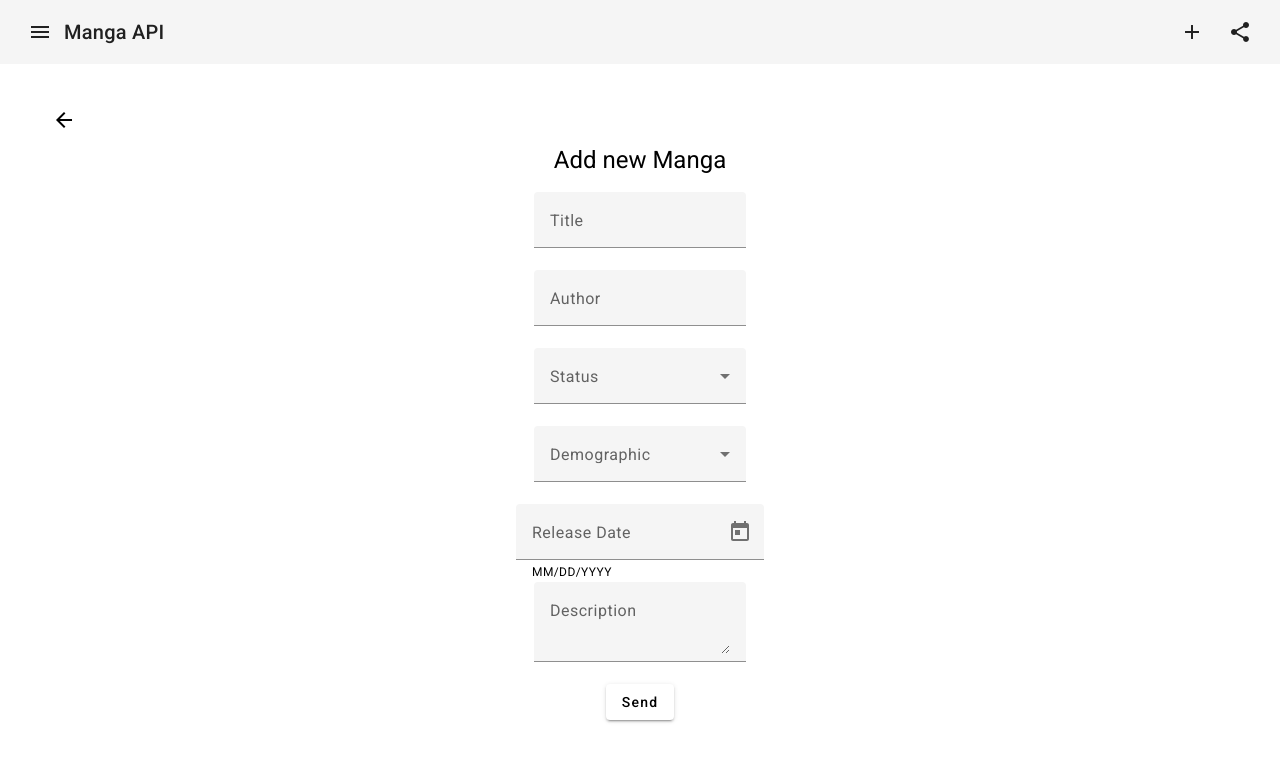
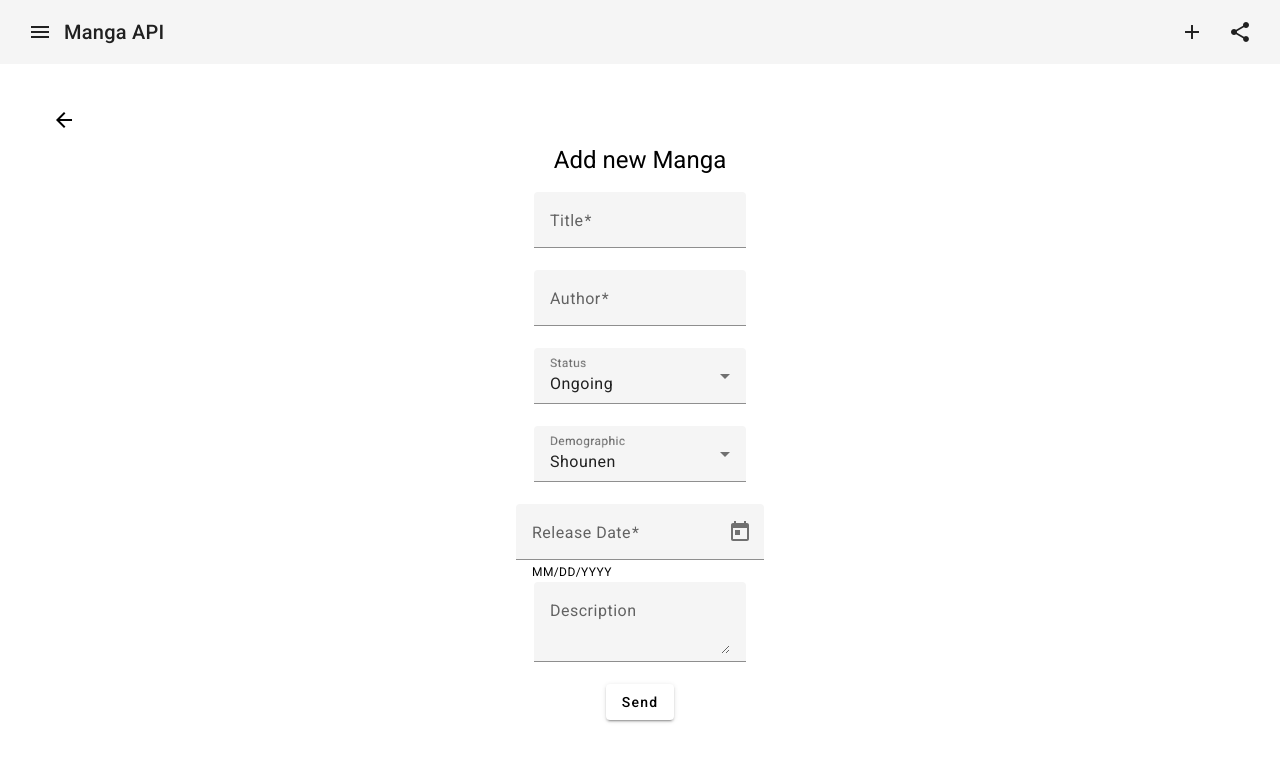
Before and after one commit to leonardozw/spring-angular-crud, an Angular app in the folder frontend/manga-crud/: page /mangas/new in a window 1280 px wide. Shown: the top 762 px of the page. Built offline with nearby package versions, Linux system fonts and the light colour scheme.

Commit message:
feat: manga form fixes

```diff
--- a/frontend/manga-crud/src/app/app.module.ts
+++ b/frontend/manga-crud/src/app/app.module.ts
@@ -2,7 +2,7 @@ import { NgModule } from '@angular/core';
 import { BrowserModule } from '@angular/platform-browser';
 
 import { HttpClientModule } from '@angular/common/http';
-import { FormsModule } from '@angular/forms';
+import { FormsModule, ReactiveFormsModule } from '@angular/forms';
 import { BrowserAnimationsModule } from '@angular/platform-browser/animations';
 import { RouterModule } from '@angular/router';
 import { AppComponent } from './app.component';
@@ -26,6 +26,7 @@ import { MaterialModule } from './shared/material.module';
     BrowserAnimationsModule,
     MaterialModule,
     FormsModule,
+    ReactiveFormsModule,
     RouterModule.forRoot([
       {path: 'mangas', component: MangaComponent},
       {path: 'mangas/new', component: MangaFormComponent},
--- a/frontend/manga-crud/src/app/manga/manga-form.component.css
+++ b/frontend/manga-crud/src/app/manga/manga-form.component.css
@@ -5,7 +5,14 @@
     padding: 16px;
 }
 
-.form-container {
+.form-container{
+    width: 100%;
+    display: flex;
+    flex-direction: column;
+    align-items: center;
+}
+
+form {
     width: 80%;
     margin: 0 auto;
     display: flex;
--- a/frontend/manga-crud/src/app/manga/manga-form.component.html
+++ b/frontend/manga-crud/src/app/manga/manga-form.component.html
@@ -1,45 +1,47 @@
 <div class="wrapper">
 
-    <button mat-icon-button class="example-icon" aria-label="Example icon-button with back arrow icon" routerLink="/mangas">
+    <button mat-icon-button class="example-icon" aria-label="Example icon-button with back arrow icon"
+        routerLink="/mangas">
         <mat-icon>arrow_back</mat-icon>
     </button>
+
     <div class="form-container">
-
         <h1>Add new Manga</h1>
+        <form #form="ngForm" (ngSubmit)="onSubmit()">
             <mat-form-field>
                 <mat-label>Title</mat-label>
-            <input matInput>
+                <input matInput placeholder="Title" name="title" [(ngModel)]="formData.title" required>
             </mat-form-field>
 
             <mat-form-field>
                 <mat-label>Author</mat-label>
-            <input matInput>
+                <input matInput placeholder="Author" name="author" [(ngModel)]="formData.author" required>
             </mat-form-field>
 
             <mat-form-field>
                 <mat-label>Status</mat-label>
-            <mat-select>
-                <mat-option>Ongoing</mat-option>
-                <mat-option>Completed</mat-option>
-                <mat-option>Cancelled</mat-option>
-                <mat-option>Hiatus</mat-option>
+                <mat-select name="status" [(ngModel)]="formData.status">
+                    <mat-option value="ONGOING">Ongoing</mat-option>
+                    <mat-option value="COMPLETED">Completed</mat-option>
+                    <mat-option value="CANCELLED">Cancelled</mat-option>
+                    <mat-option value="HIATUS">Hiatus</mat-option>
                 </mat-select>
             </mat-form-field>
 
             <mat-form-field>
                 <mat-label>Demographic</mat-label>
-            <mat-select>
-                <mat-option>Shounen</mat-option>
-                <mat-option>Shoujo</mat-option>
-                <mat-option>Seinen</mat-option>
-                <mat-option>Josei</mat-option>
-                <mat-option>Kodomo</mat-option>
+                <mat-select name="demographic" [(ngModel)]="formData.demographic">
+                    <mat-option value="SHOUNEN">Shounen</mat-option>
+                    <mat-option value="SHOUJO">Shoujo</mat-option>
+                    <mat-option value="SEINEN">Seinen</mat-option>
+                    <mat-option value="JOSEI">Josei</mat-option>
+                    <mat-option value="KODOMO">Kodomo</mat-option>
                 </mat-select>
             </mat-form-field>
 
             <mat-form-field>
                 <mat-label>Release Date</mat-label>
-            <input matInput [matDatepicker]="picker">
+                <input matInput [matDatepicker]="picker" name="releaseDate" [(ngModel)]="formData.releaseDate" required>
                 <mat-hint>MM/DD/YYYY</mat-hint>
                 <mat-datepicker-toggle matIconSuffix [for]="picker"></mat-datepicker-toggle>
                 <mat-datepicker #picker></mat-datepicker>
@@ -47,11 +49,15 @@
 
             <mat-form-field>
                 <mat-label>Description</mat-label>
-            <textarea matInput></textarea>
+                <textarea matInput placeholder="Description" name="description"
+                    [(ngModel)]="formData.description"></textarea>
             </mat-form-field>
 
             <div class="form-actions">
                 <button mat-raised-button>Send</button>
             </div>
+        </form>
     </div>
 </div>
+
+<!-- <h4>{{ form.value | json}}</h4> -->
--- a/frontend/manga-crud/src/app/manga/manga-form.component.ts
+++ b/frontend/manga-crud/src/app/manga/manga-form.component.ts
@@ -1,4 +1,7 @@
 import { Component } from '@angular/core';
+import { MatSnackBar, MatSnackBarHorizontalPosition, MatSnackBarVerticalPosition } from '@angular/material/snack-bar';
+import { MangaService } from './manga.service';
+import { Demographic, IMangaReq, Status } from './mangaReq';
 
 @Component({
   selector: 'mc-manga-form',
@@ -6,5 +9,60 @@ import { Component } from '@angular/core';
   styleUrls: ['./manga-form.component.css']
 })
 export class MangaFormComponent {
+  originalformData: IMangaReq = {
+    title: '',
+    author: '',
+    releaseDate: '',
+    demographic: Demographic.Shounen,
+    status: Status.Ongoing,
+    description: '',
+  };
 
+  formData: IMangaReq = { ...this.originalformData };
+  horizontalPosition: MatSnackBarHorizontalPosition = 'center';
+  verticalPosition: MatSnackBarVerticalPosition = 'top';
+
+  constructor(private mangaService: MangaService, private _snackBar: MatSnackBar){
+
+  }
+
+  /*openSnackBar(){
+    this._snackBar.open('Manga cadastrado com sucesso!', 'Fechar', {
+      duration: 5000,
+      horizontalPosition: this.horizontalPosition,
+      verticalPosition: this.verticalPosition,
+    });
+  }*/
+
+openSnackBar(messageToShow: string, snackBarClass: string): void{
+    this._snackBar.open(messageToShow, 'Fechar', {
+      duration: 5000,
+      horizontalPosition: this.horizontalPosition,
+      verticalPosition: this.verticalPosition,
+      panelClass: [snackBarClass]
+    });
+  }
+
+  onSubmit(): void{
+    this.formData.releaseDate = this.convertDateToISO(this.formData.releaseDate);
+    this.mangaService.postManga(this.formData).subscribe({
+      next: () => {
+        console.log('Manga cadastrado com sucesso!');
+        this.openSnackBar('Manga cadastrado com sucesso!', 'snack-bar-success');
+      },
+      error: (err) => {
+        console.log('Erro', err);
+        this.openSnackBar('Falha ao cadastrar manga!', 'snack-bar-fail');
+      }
+    })
+    console.log('Dados a serem enviados:', this.formData);
+  }
+
+  private convertDateToISO(date: string): string {
+    const dateObject = new Date(date);
+    if (!isNaN(dateObject.getTime())) {
+      return dateObject.toISOString().split('T')[0];
+    }
+    return '';
+  }
 }
--- a/frontend/manga-crud/src/app/manga/manga.component.ts
+++ b/frontend/manga-crud/src/app/manga/manga.component.ts
@@ -1,7 +1,7 @@
 import { Component, OnDestroy, OnInit } from '@angular/core';
 import { Subscription } from 'rxjs';
-import { IMangaRes } from './manga';
 import { MangaService } from './manga.service';
+import { IMangaRes } from './mangaRes';
 
 @Component({
   selector: 'mc-manga',
--- a/frontend/manga-crud/src/app/shared/material.module.ts
+++ b/frontend/manga-crud/src/app/shared/material.module.ts
@@ -6,6 +6,7 @@ import { MatFormFieldModule } from '@angular/material/form-field';
 import { MatIconModule } from '@angular/material/icon';
 import { MatInputModule } from '@angular/material/input';
 import { MatSelectModule } from '@angular/material/select';
+import { MatSnackBarModule } from '@angular/material/snack-bar';
 import { MatTableModule } from '@angular/material/table';
 import { MatToolbarModule } from '@angular/material/toolbar';
 
@@ -20,7 +21,8 @@ import { MatToolbarModule } from '@angular/material/toolbar';
     MatInputModule,
     MatSelectModule,
     MatDatepickerModule,
-    MatNativeDateModule
+    MatNativeDateModule,
+    MatSnackBarModule
   ]
 })
 export class MaterialModule { }
--- a/frontend/manga-crud/src/styles.css
+++ b/frontend/manga-crud/src/styles.css
@@ -3,3 +3,11 @@
 
 html, body { height: 100%; }
 body { margin: 0; font-family: Roboto, "Helvetica Neue", sans-serif; }
+
+.snack-bar-success{
+    background-color: #43a047;
+}
+
+.snack-bar-fail{
+    background-color: #d32f2f;
+}
```
Lines whose indentation alone changed are shown as unchanged.
